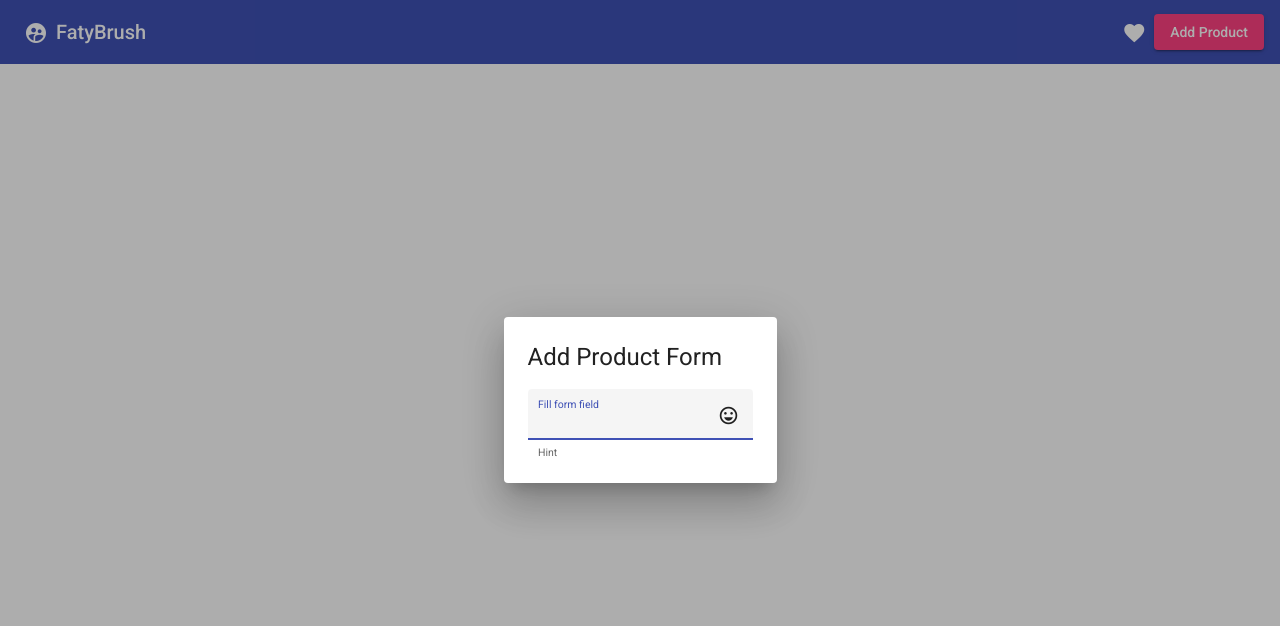
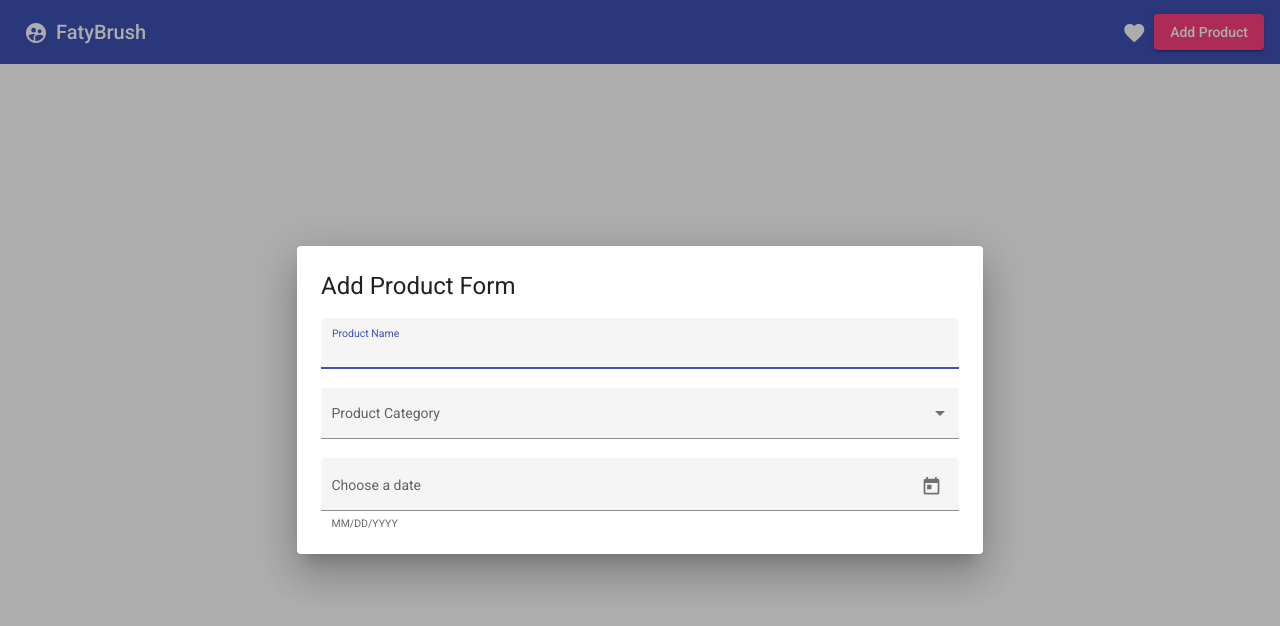
Before and after one commit to FatmaNL/fatybrush, an Angular app: page / in a window 1280 px wide. Both pictures are taken after a click on the button "Add Product". Shown: the top 626 px of the page. Built offline with nearby package versions, Linux system fonts and the light colour scheme.

Commit message:
add product form

```diff
--- a/src/app/dialog/dialog.component.html
+++ b/src/app/dialog/dialog.component.html
@@ -1,10 +1,23 @@
 <h1 mat-dialog-title>Add Product Form</h1>
 <div mat-dialog-content>
     <mat-form-field appearance="fill">
-        <mat-label>Fill form field</mat-label>
-        <input matInput placeholder="Placeholder">
-        <mat-icon matSuffix>sentiment_very_satisfied</mat-icon>
-        <mat-hint>Hint</mat-hint>
+        <mat-label>Product Name</mat-label>
+        <input matInput placeholder="Name">
+      </mat-form-field>
+      <mat-form-field appearance="fill">
+        <mat-label>Product Category</mat-label>
+        <mat-select placeholder="Category">
+            <mat-option value="Sticker">Sticker</mat-option>
+            <mat-option value="Poster">Poster</mat-option>
+            <mat-option value="Flyer">Flyer</mat-option>
+        </mat-select>
+      </mat-form-field>
+      <mat-form-field color="accent" appearance="fill">
+        <mat-label>Choose a date</mat-label>
+        <input matInput [matDatepicker]="picker1">
+        <mat-hint>MM/DD/YYYY</mat-hint>
+        <mat-datepicker-toggle matSuffix [for]="picker1"></mat-datepicker-toggle>
+        <mat-datepicker #picker1></mat-datepicker>
       </mat-form-field>
 
 </div>
--- a/src/app/dialog/dialog.component.scss
+++ b/src/app/dialog/dialog.component.scss
@@ -0,0 +1,3 @@
+mat-form-field {
+    width: 100%;
+}
```
Also changed, not shown: src/app/app.module.ts (+7 -1 lines).
